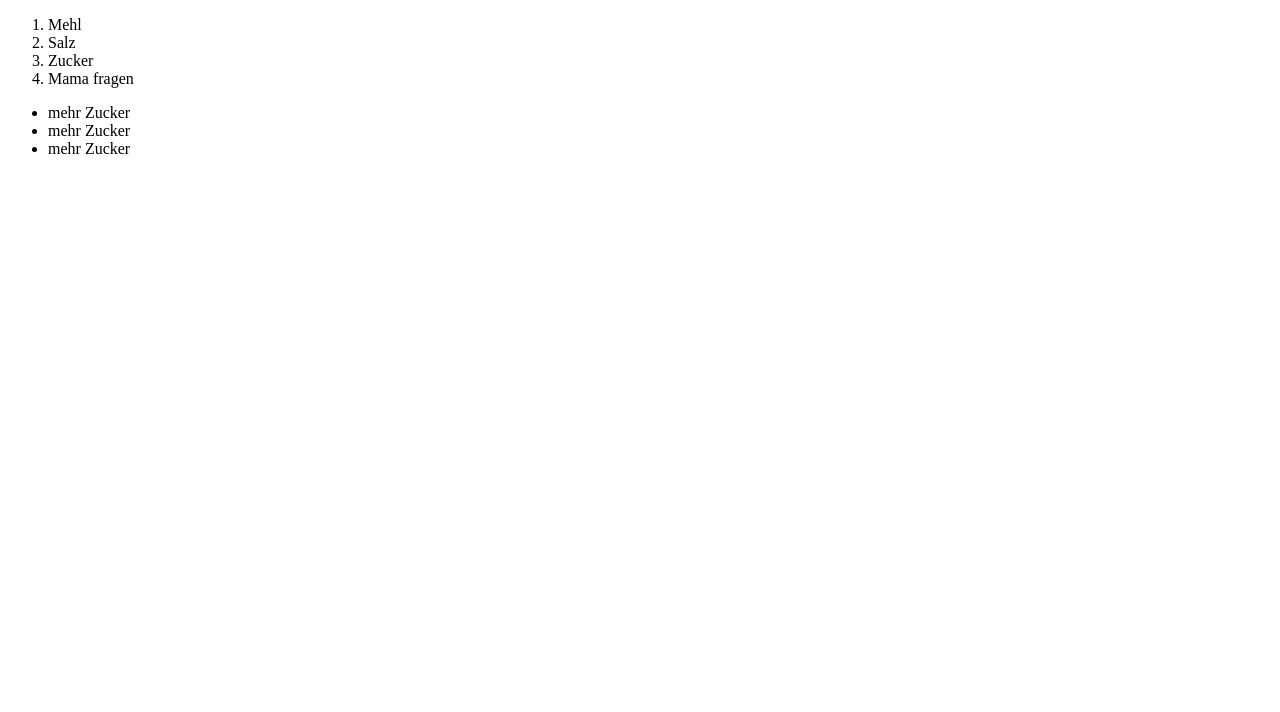
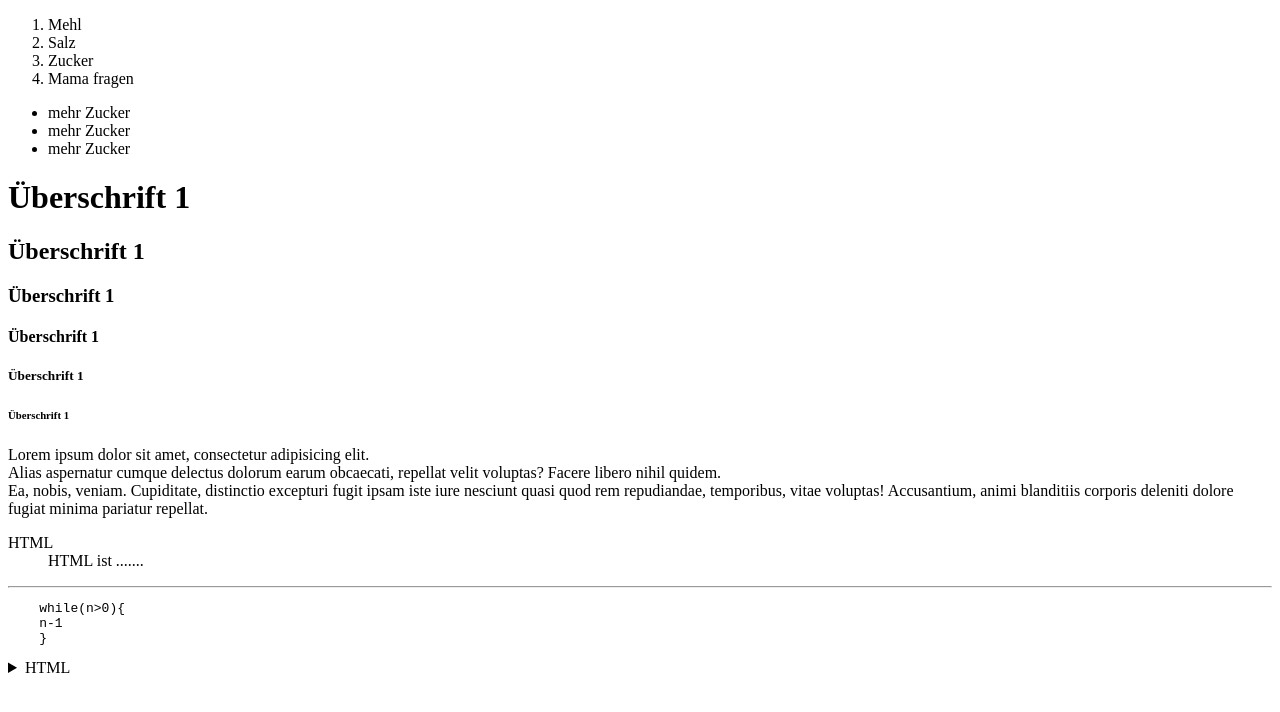
Before and after one commit to IP2312/web, a plain HTML site: page web-tutorial/01_HTML/index.html in a window 1280 px wide. Drawn offline with Linux system fonts and the light colour scheme; files that its build step writes are made by us from their sources.

Commit message:
first commit

```diff
--- a/web-tutorial/01_HTML/index.html
+++ b/web-tutorial/01_HTML/index.html
@@ -19,5 +19,40 @@
   <li>mehr Zucker</li>
 </ul>
 
+<h1>Überschrift 1</h1>
+<h2>Überschrift 1</h2>
+<h3>Überschrift 1</h3>
+<h4>Überschrift 1</h4>
+<h5>Überschrift 1</h5>
+<h6>Überschrift 1</h6>
+
+<p>
+    Lorem ipsum dolor sit amet, consectetur adipisicing elit.<br>
+    Alias aspernatur cumque delectus dolorum earum obcaecati,
+    repellat velit voluptas? Facere libero nihil quidem.<br>
+    Ea, nobis, veniam. Cupiditate, distinctio excepturi fugit
+    ipsam iste iure nesciunt quasi quod rem repudiandae, temporibus,
+    vitae voluptas! Accusantium, animi blanditiis corporis deleniti
+    dolore fugiat minima pariatur repellat.
+</p>
+
+<dl>
+    <dt>HTML</dt>
+    <dd> HTML ist .......</dd>
+</dl>
+
+<hr>
+
+<pre>
+    while(n>0){
+    n-1
+    }
+</pre>
+
+<details>
+    <summary>HTML</summary>
+    <p>Lorem ipsum dolor sit amet, consectetur adipisicing elit. Explicabo, voluptatum.</p>
+</details>
+
 </body>
 </html>
```
